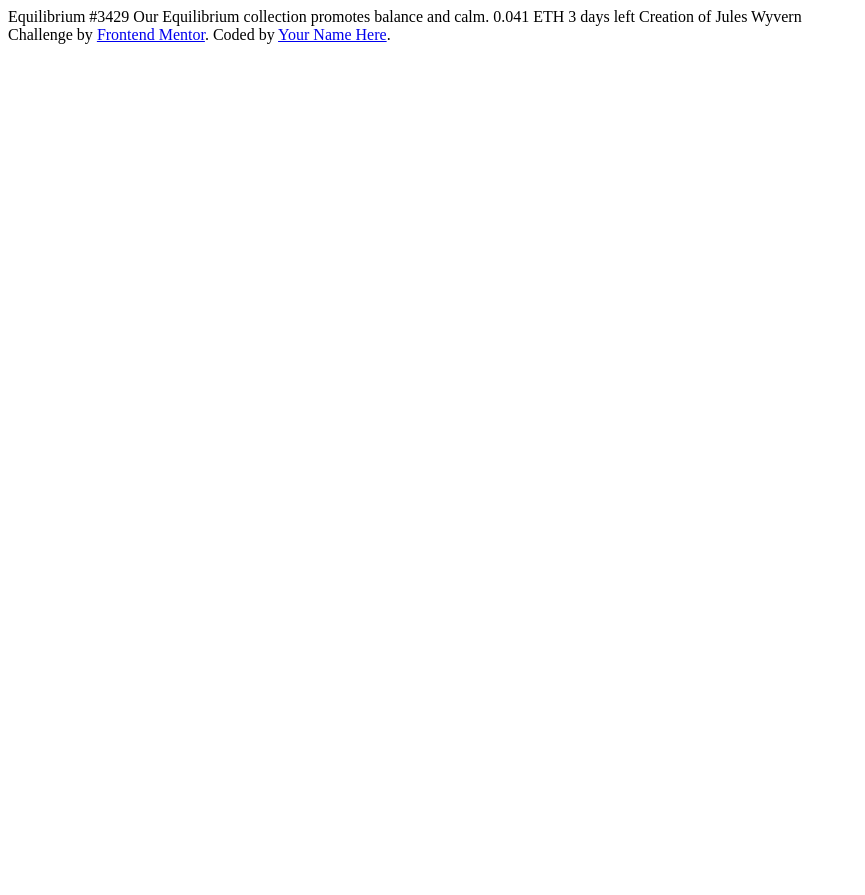
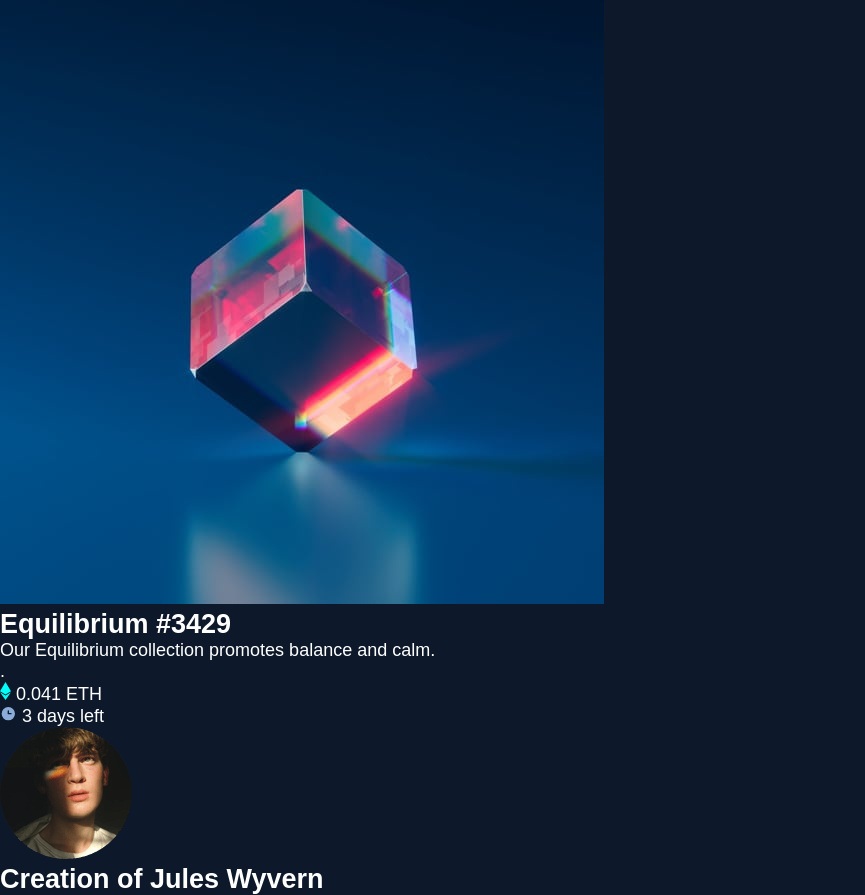
Before and after one commit to Alfredo20164920/nft-preview, a plain HTML site: page index.html in a window 1280 px wide. Shown: the whole page, without its empty margins (0-865 px from the left). Before the commit the page ends 800 px from the top, so only its background shows below. Drawn offline with Linux system fonts and the light colour scheme.

Commit message:
Setup HTML & CSS

```diff
--- a/index.html
+++ b/index.html
@@ -1,30 +1,44 @@
 <!DOCTYPE html>
 <html lang="en">
 <head>
-  <meta charset="UTF-8">
-  <meta name="viewport" content="width=device-width, initial-scale=1.0"> <!-- displays site properly based on user's device -->
+	<meta charset="UTF-8">
+	<meta name="viewport" content="width=device-width, initial-scale=1.0"> <!-- displays site properly based on user's device -->
 
-  <link rel="icon" type="image/png" sizes="32x32" href="./images/favicon-32x32.png">
+	<link rel="icon" type="image/png" sizes="32x32" href="./images/favicon-32x32.png">
 
-  <title>Frontend Mentor | NFT preview card component</title>
+	<title>Frontend Mentor | NFT preview card component</title>
 
-  <!-- Feel free to remove these styles or customise in your own stylesheet 👍 -->
-
+	<!-- Feel free to remove these styles or customise in your own stylesheet 👍 -->
+	<link rel="stylesheet" href="./styles/css/main.css">
 </head>
 <body>
+	<main>
+		<figure>
+			<img src="./assets/img/image-equilibrium.jpg" alt="Image NFT Equilibrium">
+		</figure>
 
-  Equilibrium #3429
+		<section>
+			<h1>Equilibrium #3429</h1>
+			<p>
+				Our Equilibrium collection promotes balance and calm.
+			</p>
+			<div>.
+				<div>
+					<img src="./assets/icons/icon-ethereum.svg" alt="Icon Ethereum">
+					<span>0.041 ETH</span>
+				</div>
+				<div>
+					<img src="./assets/icons/icon-clock.svg" alt="Icon clock">
+					<span>3 days left</span>
+				</div>
+			</div>
+		</section>
 
-  Our Equilibrium collection promotes balance and calm.
+		<section>
+			<img src="./assets/img/image-avatar.png" alt="Avatar Jules">
+			<h2>Creation of <strong>Jules Wyvern</strong></h2>
+		</section>
 
-  0.041 ETH
-  3 days left
-
-  Creation of Jules Wyvern
-
-  <div class="attribution">
-    Challenge by <a href="https://www.frontendmentor.io?ref=challenge" target="_blank">Frontend Mentor</a>.
-    Coded by <a href="#">Your Name Here</a>.
-  </div>
+	</main>
 </body>
 </html>
--- a/styles/sass/components/_global.scss
+++ b/styles/sass/components/_global.scss
@@ -0,0 +1,19 @@
+@use "./variables" as *;
+
+html {
+    font-size: 62.5%;
+}
+
+* {
+    box-sizing: border-box;
+    margin: 0;
+    padding: 0;
+}
+
+body {
+    font-family: $font-family;
+    font-size: $font-size-base;
+    font-weight: $weight-light;
+    color: $white;
+    background-color: $neutral-dark-blue-bg;
+}
--- a/styles/sass/components/_variables.scss
+++ b/styles/sass/components/_variables.scss
@@ -0,0 +1,15 @@
+$primary-soft-blue: #8bacda;
+$primary-cyan: #00fff7;
+
+$neutral-dark-blue-bg: #0d192b;
+$neutral-dark-gray-card: #14253d;
+$neutral-dark-blue-line: #2f415b;
+$white: #fff;
+
+$font-size-title: 2.5rem;
+$font-size-base: 1.8rem;
+
+$font-family: 'Outfit', sans-serif;;
+$weight-light: 300;
+$weight-regular: 400;
+$weight-semiBold: 600;
--- a/styles/sass/main.scss
+++ b/styles/sass/main.scss
@@ -0,0 +1,2 @@
+@use "./components/global";
+@use "./components/variables";
```
Also changed, not shown: styles/css/main.css, 1 other file.
